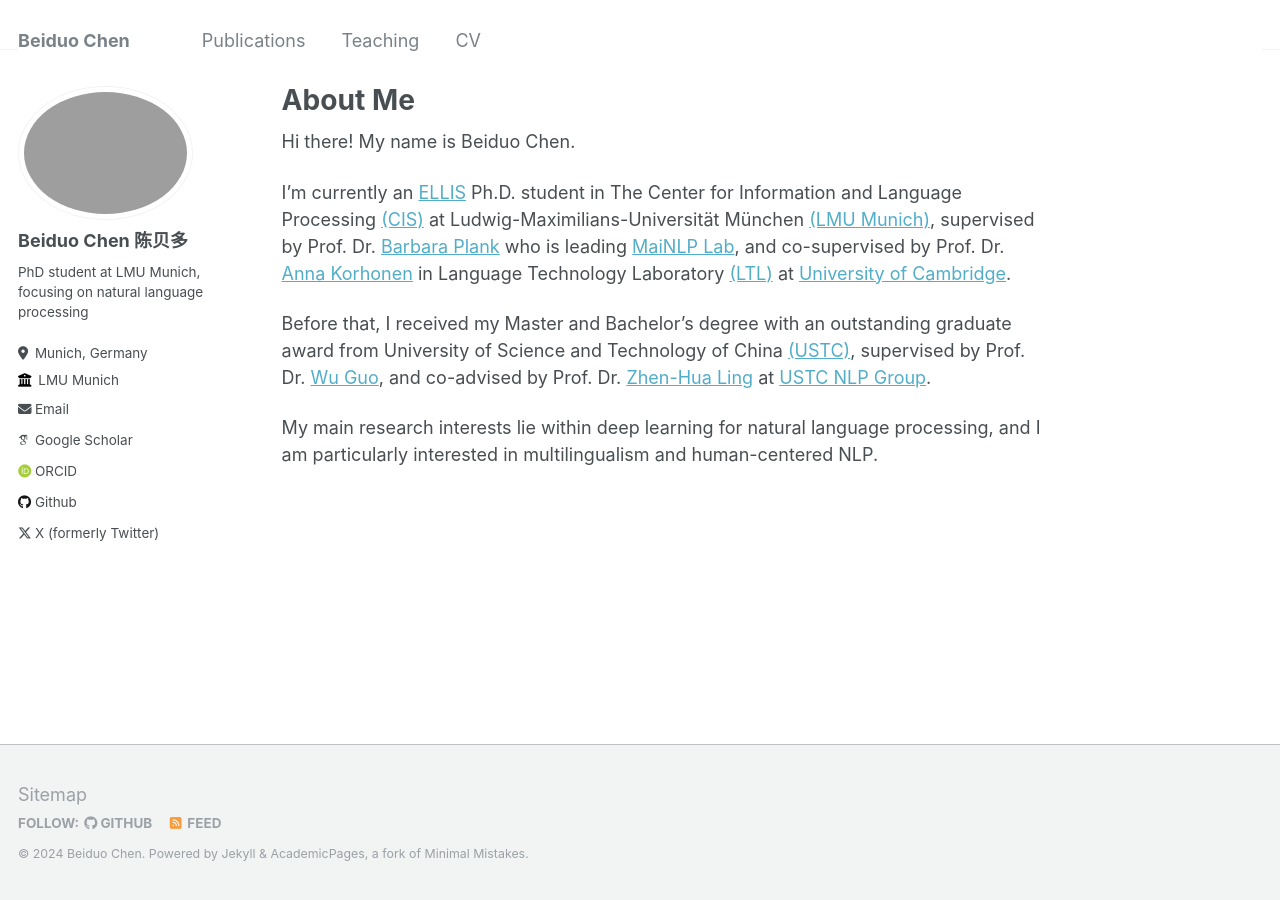
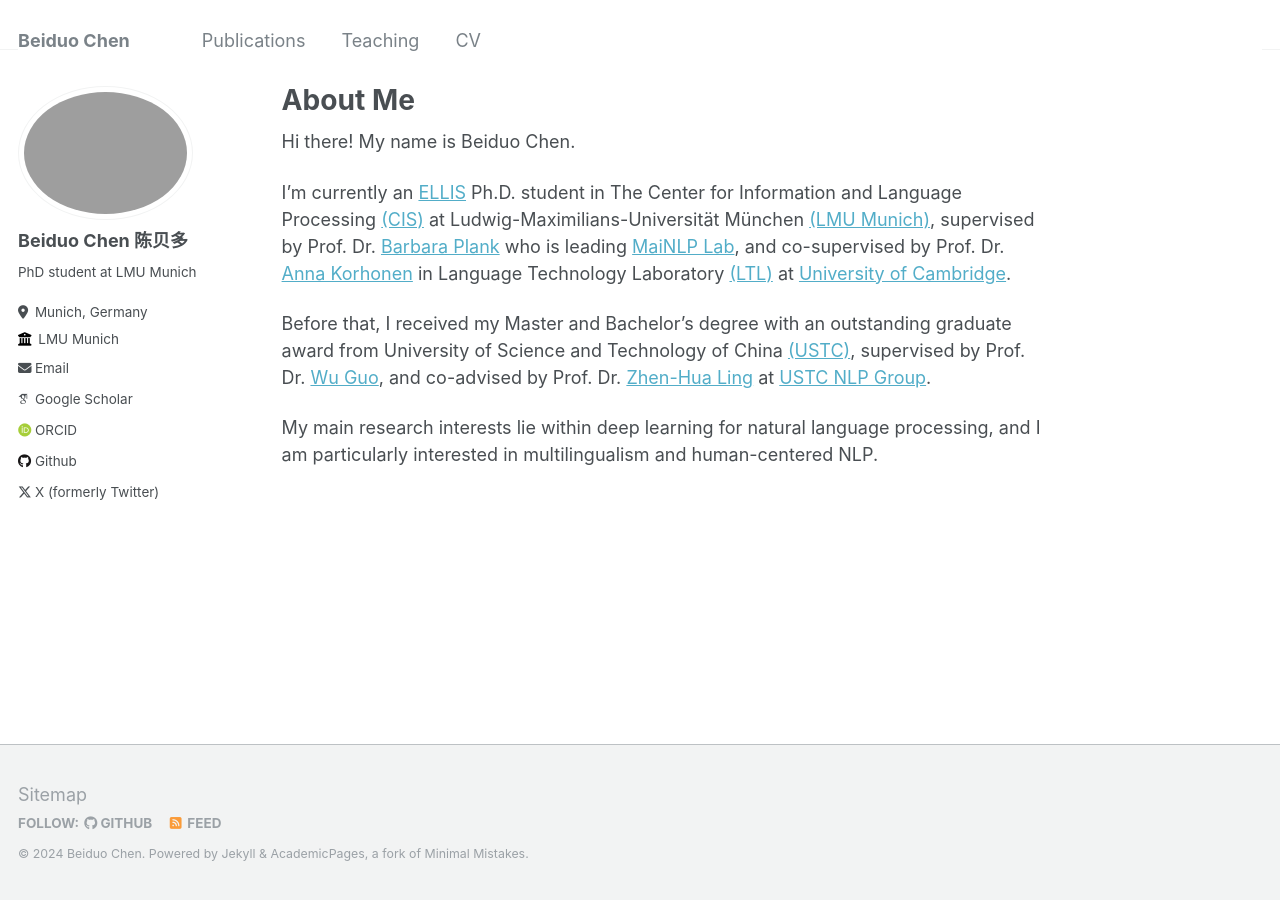
Before and after one commit to Mckysse/mckysse.github.io, a Jekyll site: the page built from _pages/about.md, in a window 1280 px wide. Built offline with Jekyll 4.4.1, drawn with Linux system fonts in a browser that asks for light colours; some web fonts are replaced.

Commit message:
Update _config.yml

```diff
--- a/_config.yml
+++ b/_config.yml
@@ -25,7 +25,7 @@ author:
   avatar           : "profile.png"
   name             : "Beiduo Chen  陈贝多"
   pronouns         : # example: "she/her"
-  bio              : "PhD student at LMU Munich, focusing on natural language processing"
+  bio              : "PhD student at LMU Munich"
   location         : "Munich, Germany"
   employer         : "LMU Munich"
   uri              : # URL
```
